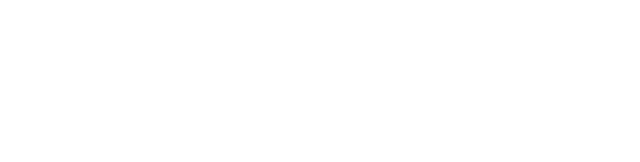
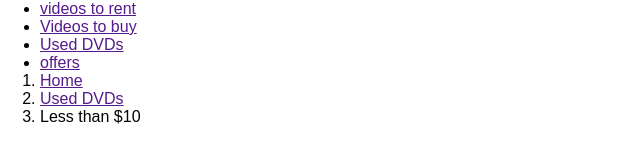
Before and after one commit to ebruarican/ebru, a plain HTML site: page chapter03/exercise3.06.html in a window 1280 px wide. Shown: the whole page, without its empty margins (0-640 px from the left). Drawn offline with Linux system fonts and the light colour scheme.

Commit message:
exercise3.06.html

```diff
--- a/chapter03/exercise3.06.html
+++ b/chapter03/exercise3.06.html
@@ -11,11 +11,25 @@
         font-family: sans-serif;
         margin: 0 auto;
         width: 1200px;
-
         }
         </style>
     </head>
     <body>
+        <nav>
+            <ul>
+                <li><a href="">videos to rent</a></li>
+                <li><a href="">Videos to buy</a></li>
+                <li><a href="">Used DVDs</a></li>
+                <li><a href="">offers</a></li>
+            </ul>
+        </nav>
+        <section>
+            <ol class="breadcrumb">
+                <li><a href="">Home</a></li>
+                <li><a href="">Used DVDs</a></li>
+                <li>Less than $10</li>
+            </ol>
+        </section>
 
     </body>
 </html>
```
Lines whose indentation alone changed are shown as unchanged.
